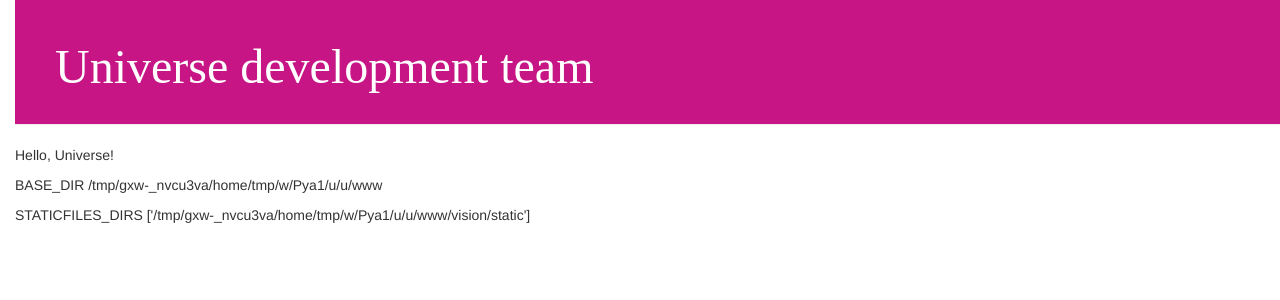
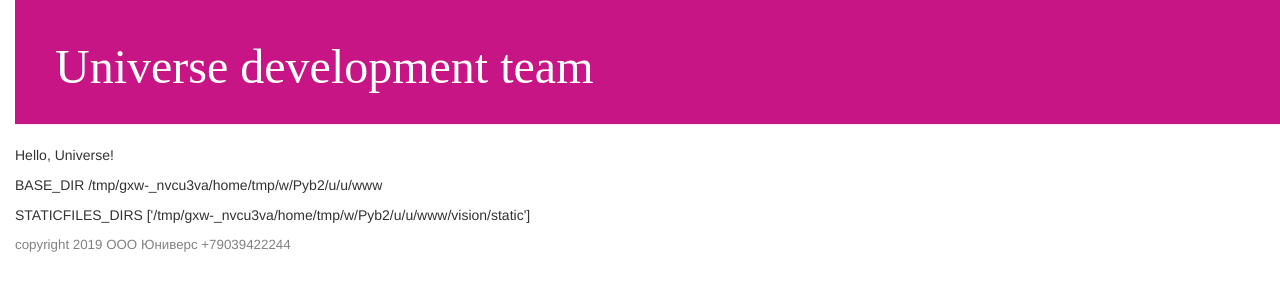
Before and after one commit to MaximPod/line-vision, a Django app: page / in a window 1280 px wide. Shown: the top 300 px of the page. Run offline with Django 3.2, Linux system fonts and the light colour scheme; some libraries are stand-ins or nearby versions.

Commit message:
Add Favicon

```diff
--- a/vision/static/css/vision.css
+++ b/vision/static/css/vision.css
@@ -53,3 +53,16 @@
 .post h1 a, .post h1 a:visited {
     color: #000000;
 }
+
+
+.page-footer {
+    background-color: #ffffff;
+    margin-top: 0;
+    # padding: 20px 20px 20px 40px;
+}
+
+.page-footer {
+    color: #828282;
+    font-size: 10pt;
+    text-decoration: none;
+}
--- a/vision/templates/base.html
+++ b/vision/templates/base.html
@@ -8,6 +8,7 @@
     <link rel="stylesheet" href="//maxcdn.bootstrapcdn.com/bootstrap/3.2.0/css/bootstrap-theme.min.css">
     <link href="https://fonts.googleapis.com/css?family=Lobster&subset=latin,cyrillic" rel="stylesheet" type="text/css">
     <link rel="stylesheet" href="{% static 'css/vision.css' %}">
+    <link rel="shortcut icon" type="image/png" href="{% static 'favicon.ico' %}">
 </head>
 <body>
     <div class="page-header">
@@ -16,9 +17,13 @@
     <div>
         <p> Hello, Universe!</p>
     </div>
-
-<p> BASE_DIR {{ BASE_DIR }} </p>
-<p> STATICFILES_DIRS {{ STATICFILES_DIRS }} </p>
+    <div>
+        <p> BASE_DIR {{ BASE_DIR }} </p>
+        <p> STATICFILES_DIRS {{ STATICFILES_DIRS }} </p>
+    </div>
+    <div class="page-footer">
+        <p> copyright 2019 ООО Юниверс +79039422244</p>
+    </div>
 
 </body>
 </html>
```
Also changed, not shown: vision/static/favicon.ico (added).
